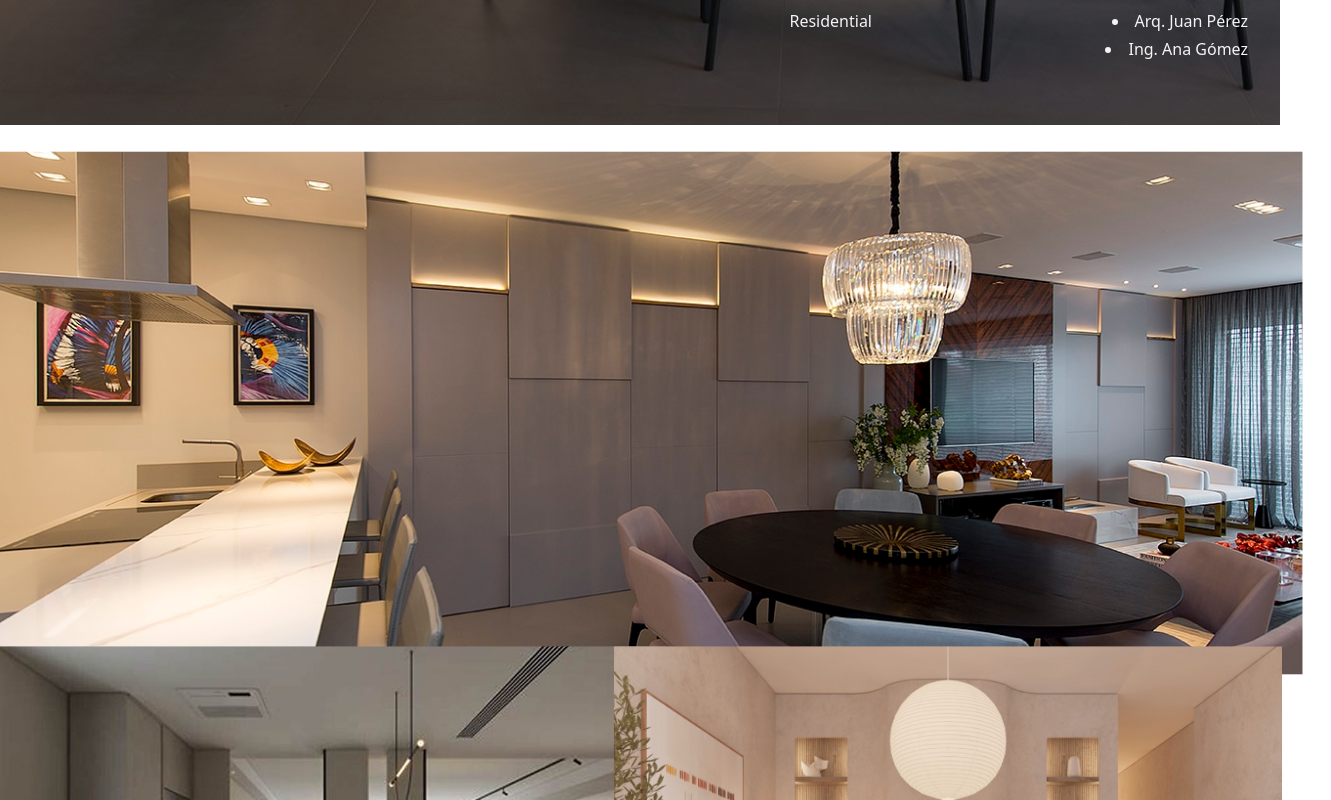
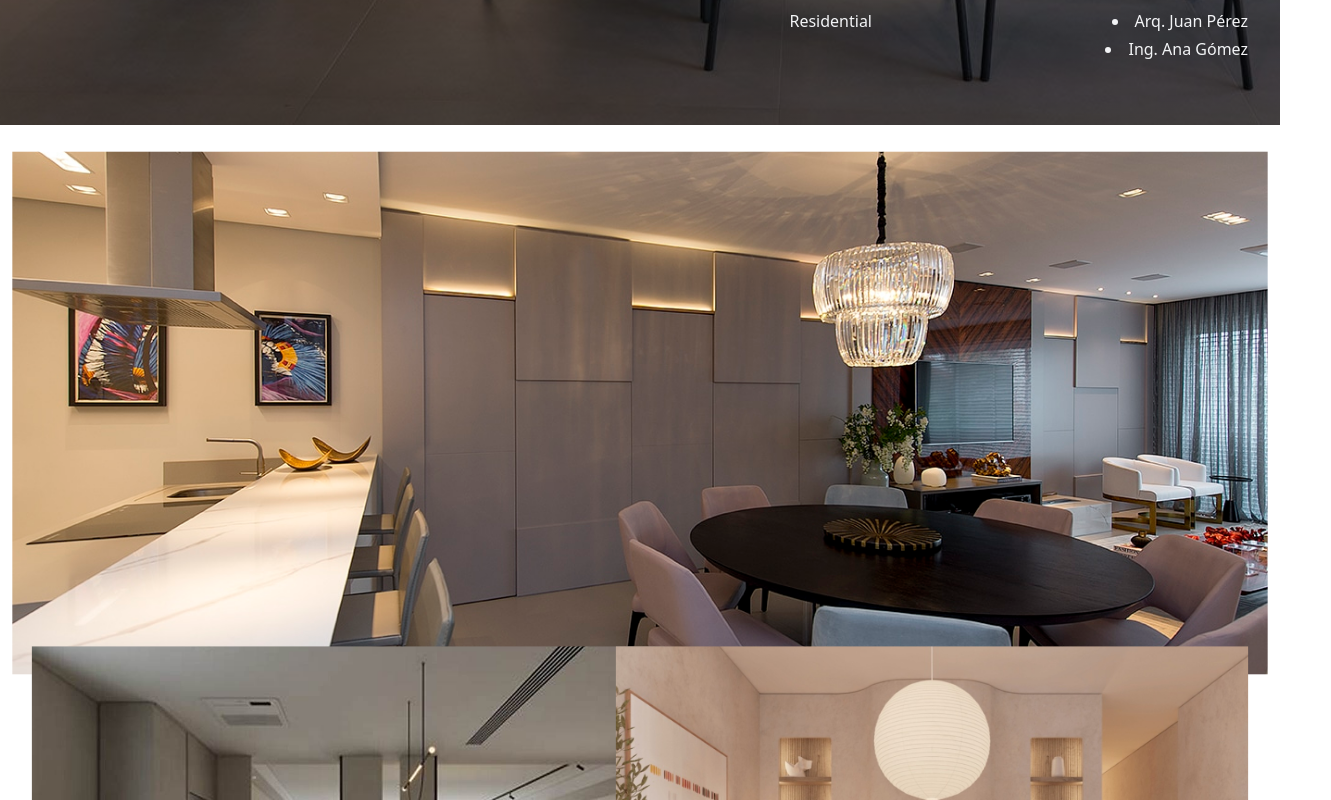
Before and after one commit to DominusDrow/espacio-vita2, a Next.js app: page /projects/proyecto-a in a window 1280 px wide. Shown: the part 1080-1880 px from the top of the page, 1331 px wide, since content can reach past the window. Built offline with nearby package versions, Linux system fonts and the light colour scheme.

Commit message:
Refactor Gallery layout for improved styling and add Node engine requirement in package.json

```diff
--- a/app/projects/[slug]/page.tsx
+++ b/app/projects/[slug]/page.tsx
@@ -139,8 +139,9 @@
     </div>
 
     {/* GALLERY LAYOUT */}
-    <Gallery imgs={project.images} title={project.title} />
-
+    <div className="max-w-7xl mx-auto px-8">
+      <Gallery imgs={project.images} title={project.title} />
+    </div>
     </>
   );
 }
--- a/package.json
+++ b/package.json
@@ -28,5 +28,8 @@
     "autoprefixer": "^10.4.21",
     "postcss": "^8.5.3",
     "tailwindcss": "^4.0.13"
+  },
+  "engines": {
+    "node": ">=18.18.0"
   }
 }
```
